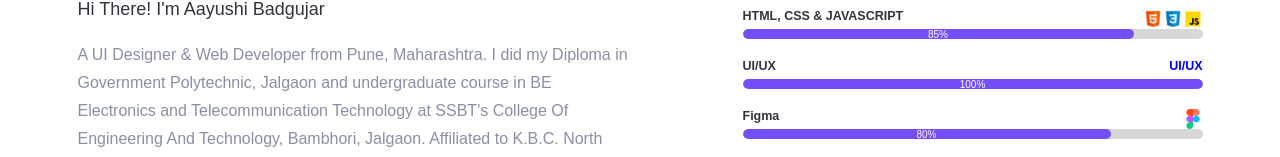
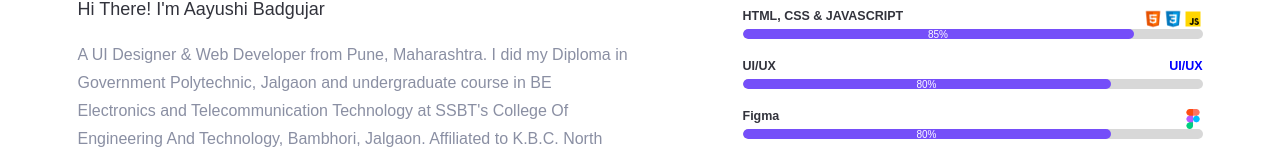
Before and after one commit to AayushiBadgujar03/portfolio, a React (Create React App) app: page /About in a window 1280 px wide. Shown: the part 318-475 px from the top of the page. Built offline with nearby package versions, Linux system fonts and the light colour scheme.

Commit message:
uiux update

```diff
--- a/src/Components/About.js
+++ b/src/Components/About.js
@@ -134,7 +134,7 @@ const About = () => {
                   </div>
                 </div>
                 <div className="skill-percentage">
-                  <Progress done="100" />
+                  <Progress done="80" />
                 </div>
               </div>
               <div className="skill-item">
```
